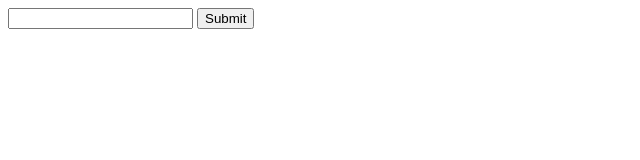
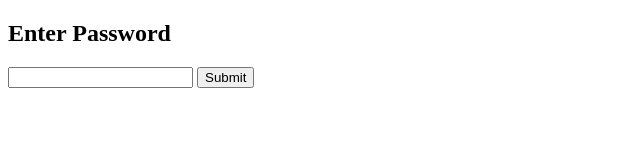
Before and after one commit to DeSullyMan3/360, a plain HTML site: page index.html in a window 1280 px wide. Shown: the whole page, without its empty margins (0-640 px from the left). Drawn offline with Linux system fonts and the light colour scheme.

Commit message:
Update index.html

```diff
--- a/index.html
+++ b/index.html
@@ -6,11 +6,12 @@
 </head>
 <body>
   <div>
+    <h2>Enter Password</h2>
     <input type="password" id="pw" />
-    <button onclick="check()">Submit</button>
+    <button id="submitBtn">Submit</button>
     <p id="error" style="color: red; display: none;">Incorrect password</p>
   </div>
 
-  <script src="main.js"></script>
+  <script src="script.js"></script>
 </body>
 </html>
```
